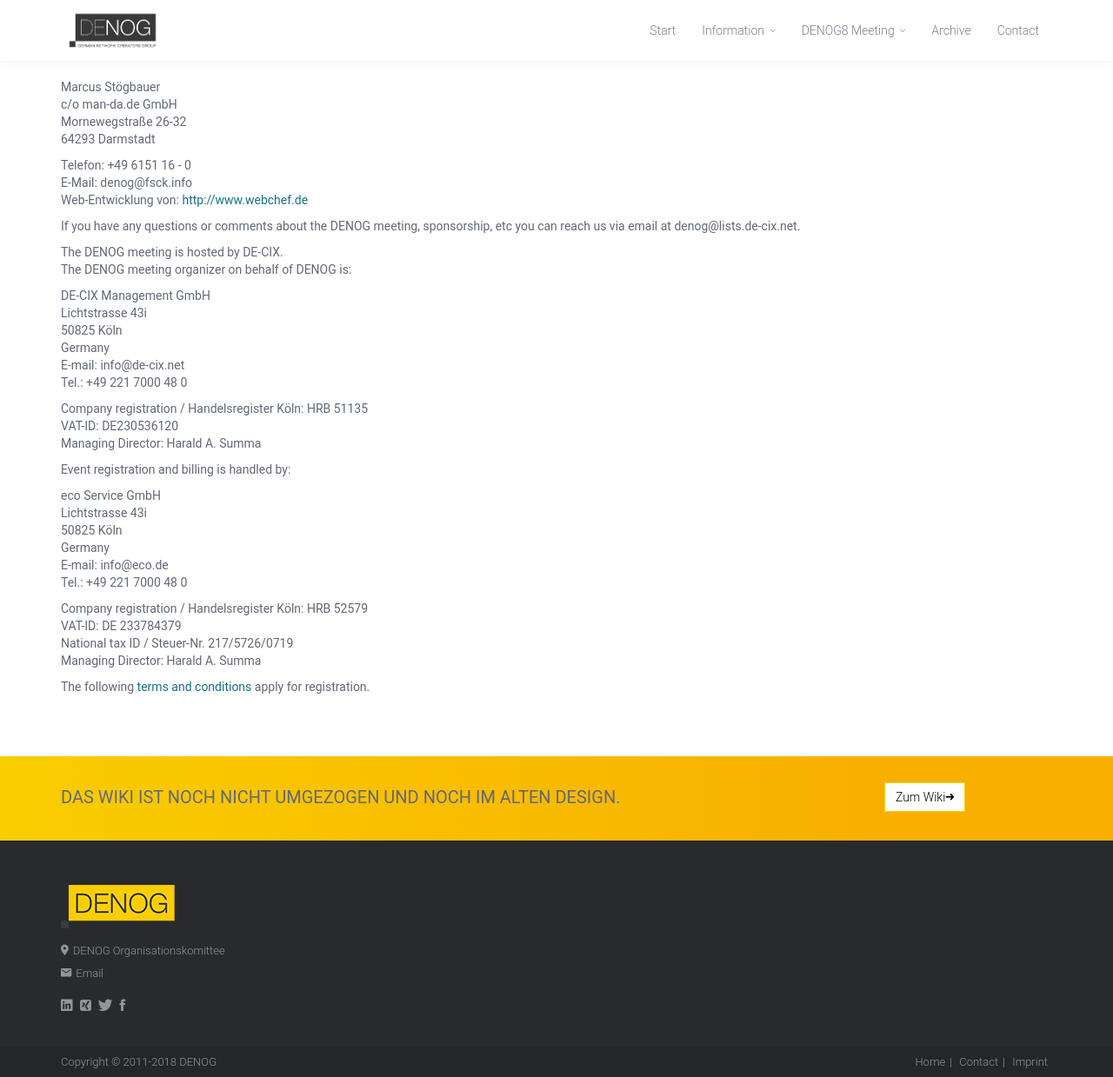
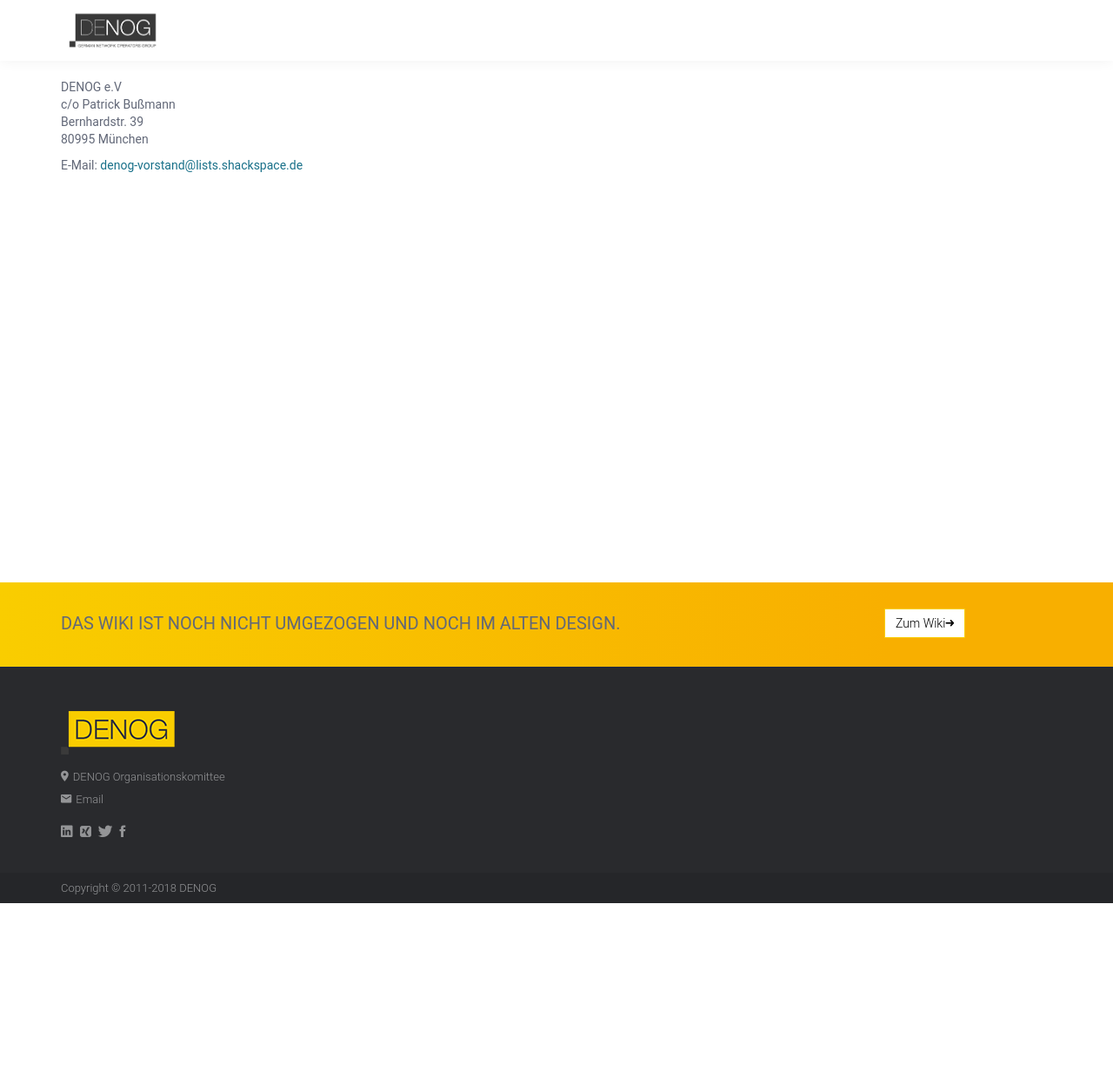
Before and after one commit to denog/denog.github.io, a Jekyll site: the page built from en/impressum.md, in a window 1280 px wide. Shown: the whole page at 87% size. Built offline with Jekyll 4.4.1, drawn with Linux system fonts in a browser that asks for light colours; some web fonts are replaced; after the commit the page ends 1039 px from its top, so only the background shows below that.

Commit message:
Fix contact data, imprint, and whitespace issues

```diff
--- a/en/impressum.md
+++ b/en/impressum.md
@@ -1,45 +1,11 @@
 ---
-lang: en
+lang: end
 ref: impressum
 title: Imprint
 ---
-Marcus Stögbauer\\
-c/o man-da.de GmbH\\
-Mornewegstraße 26-32\\
-64293 Darmstadt
+DENOG e.V\\
+c/o Patrick Bußmann \\
+Bernhardstr. 39 \\
+80995 München
 
-Telefon: +49 6151 16 - 0\\
-E-Mail: denog@fsck.info\\
-Web-Entwicklung von: <http://www.webchef.de>
-
-If you have any questions or comments about the DENOG meeting, sponsorship, etc you can reach us via email at denog@lists.de-cix.net.
-
-The DENOG meeting is hosted by DE-CIX.\\
-The DENOG meeting organizer on behalf of DENOG is:
-
-DE-CIX Management GmbH\\
-Lichtstrasse 43i\\
-50825 Köln\\
-Germany\\
-E-mail: info@de-cix.net\\
-Tel.: +49 221 7000 48 0
-
-Company registration / Handelsregister Köln: HRB 51135\\
-VAT-ID: DE230536120\\
-Managing Director: Harald A. Summa
-
-Event registration and billing is handled by:
-
-eco Service GmbH\\
-Lichtstrasse 43i\\
-50825 Köln\\
-Germany\\
-E-mail: info@eco.de\\
-Tel.: +49 221 7000 48 0
-
-Company registration / Handelsregister Köln: HRB 52579\\
-VAT-ID: DE 233784379\\
-National tax ID / Steuer-Nr. 217/5726/0719\\
-Managing Director: Harald A. Summa
-
-The following [terms and conditions](http://media.denog.de/misc/eco_Service_AGB_Veranstaltungen_amiando_ENG.pdf){:target="_blank"} apply for registration.
+E-Mail: <a href="mailto:denog-vorstand@lists.shackspace.de">denog-vorstand@lists.shackspace.de</a>
```
Also changed, not shown: de/impressum.md (+1 -3 lines), de/kontakt.md (+1 -1 lines), en/kontakt.md (+2 -7 lines).
